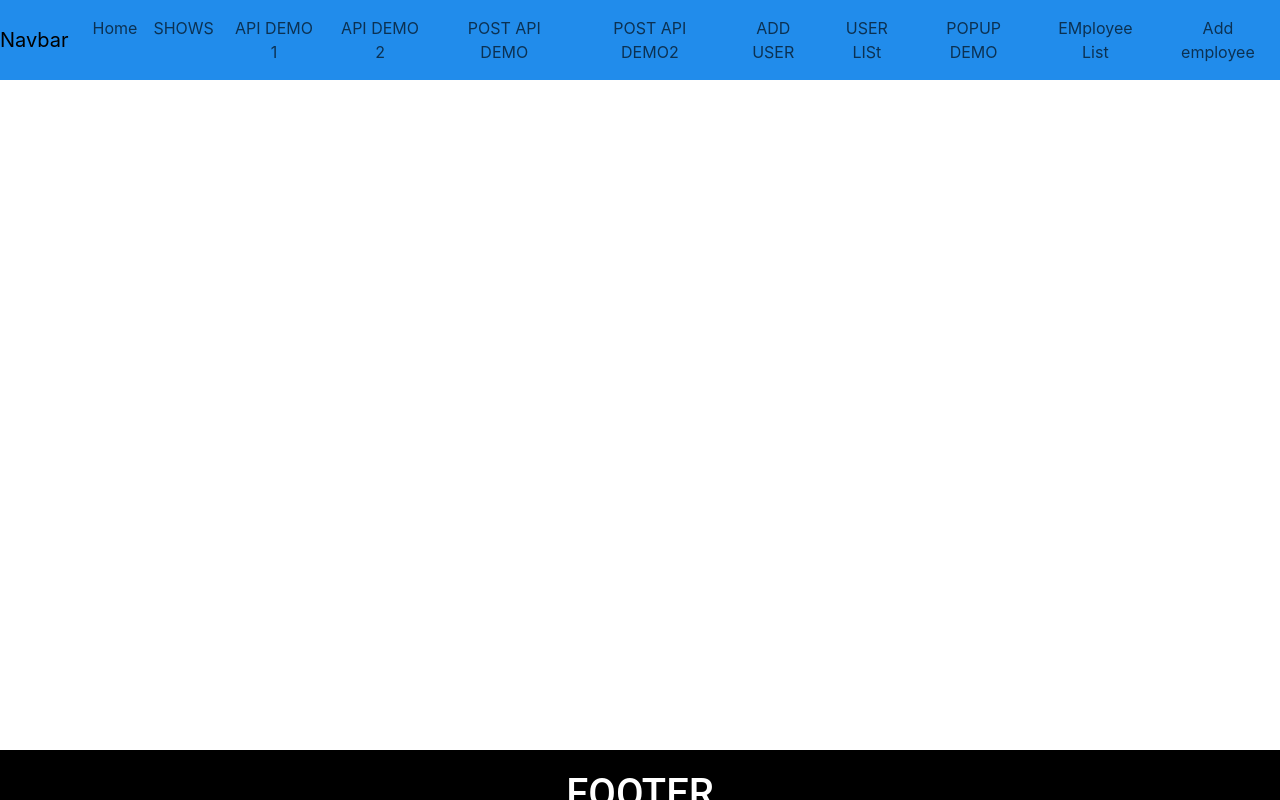
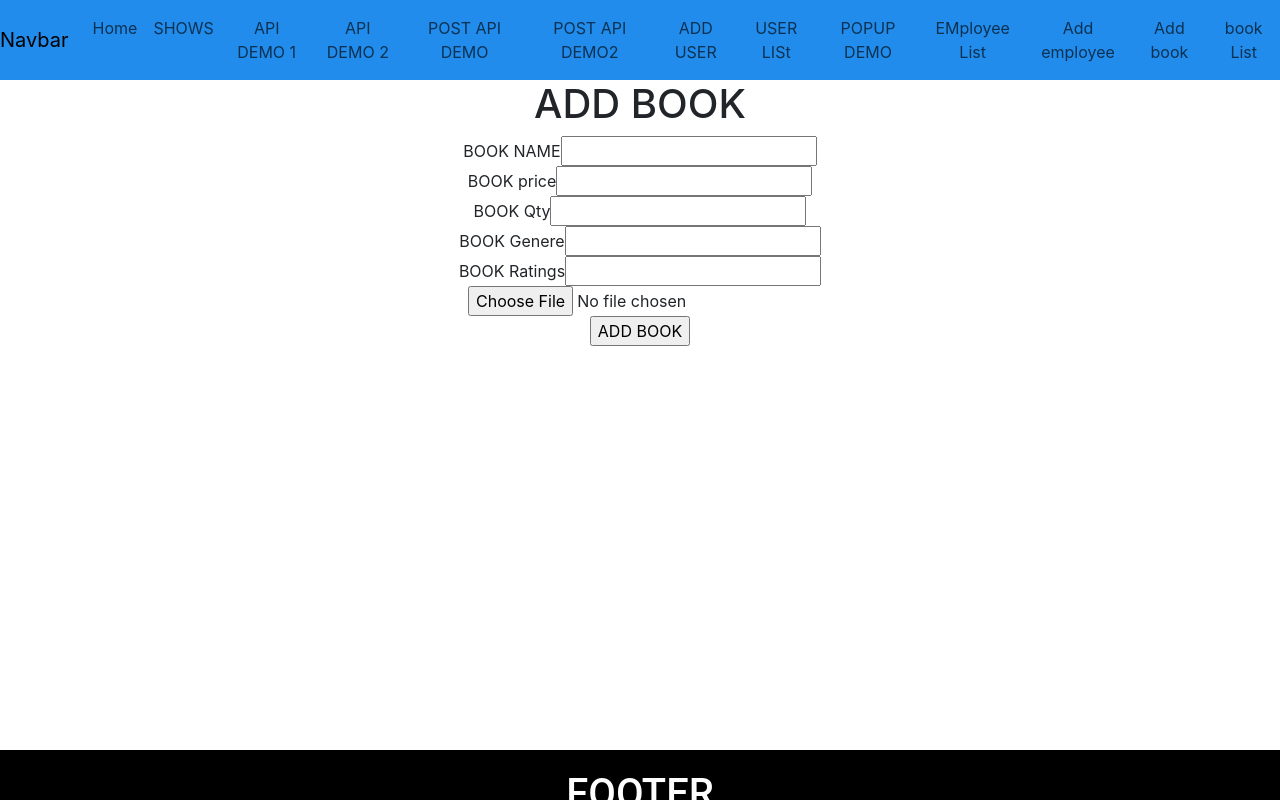
Before and after one commit to samirvithlani/cw1-react, a React (Create React App) app: page /addbook in a window 1280 px wide. Built offline with nearby package versions, Linux system fonts and the light colour scheme.

Commit message:
book crud

```diff
--- a/src/App.js
+++ b/src/App.js
@@ -25,6 +25,8 @@ import { UpdateUser } from './components/crud/UpdateUser';
 import { PopUpDemo } from './components/crud/PopUpDemo';
 import { EmployeeList } from './components/crud2/EmployeeList';
 import { AddEmployee } from './components/crud2/AddEmployee';
+import { AddBook } from './components/crud/AddBook';
+import { BookList } from './components/crud/BookList';
 
 function App() {
 
@@ -126,6 +128,8 @@ function App() {
           <Route path ="/popup" element = {<PopUpDemo/>}></Route>
           <Route path='/employeelist' element={<EmployeeList/>}></Route>
           <Route path='/addemp' element={<AddEmployee/>}></Route>
+          <Route path='/addbook' element ={<AddBook/>}></Route>
+          <Route path = "/getbooks" element = {<BookList/>}></Route>
 
       </Routes>
       <Footer/>
--- a/src/components/Navbar.jsx
+++ b/src/components/Navbar.jsx
@@ -79,6 +79,16 @@ export const Navbar = () => {
                 Add employee
               </Link>
             </li>
+            <li className="nav-item">
+              <Link className="nav-link" to="/addbook">
+                Add book
+              </Link>
+            </li>
+            <li className="nav-item">
+              <Link className="nav-link" to="/getbooks">
+                 book List
+              </Link>
+            </li>
           </ul>
         </div>
       </nav>
--- /dev/null
+++ b/src/components/crud/AddBook.jsx
@@ -0,0 +1,68 @@
+import axios from "axios";
+import React from "react";
+import { useForm } from "react-hook-form";
+
+export const AddBook = () => {
+  const { register, handleSubmit, reset } = useForm();
+  const submitHandler = async(data) => {
+
+    const formData = new FormData();
+    formData.append("name", data.name);
+    formData.append("price", data.price);
+    formData.append("qty", data.qty);
+    formData.append("genere", data.genere);
+    formData.append("ratings", data.ratings);
+    formData.append("bookImage", data.bookImage[0]);
+
+    const res = await axios.post("http://localhost:3001/book/create", formData)
+    console.log(res.data);
+
+  };
+
+  return (
+    <div>
+      <h1>ADD BOOK</h1>
+      <div>
+        <form onSubmit={handleSubmit(submitHandler)}>
+          <div>
+            <label htmlFor="bookName">BOOK NAME</label>
+            <input
+              type="text"
+              name="bookName"
+              id="bookName"
+              {...register("name")}
+            />
+          </div>
+          <div>
+            <label htmlFor="bookprice">BOOK price</label>
+            <input type="text" {...register("price")}/>
+          </div>
+          <div>
+            <label htmlFor="bookQty">BOOK Qty</label>
+            <input type="text" {...register("qty")}/>
+          </div>
+          <div>
+            <label htmlFor="bookGenere">BOOK Genere</label>
+            <input type="text" {...register("genere")}/>
+          </div>
+          <div>
+            <label htmlFor="bookRatings">BOOK Ratings</label>
+            <input type="text" {...register("ratings")}/>
+          </div>
+          <div>
+            <input
+              type="file"
+              name="bookImage"
+              id="bookImage"
+              {...register("bookImage")}
+            />
+          </div>
+
+          <div>
+            <input type="submit" value="ADD BOOK" />
+          </div>
+        </form>
+      </div>
+    </div>
+  );
+};
--- /dev/null
+++ b/src/components/crud/BookList.jsx
@@ -0,0 +1,50 @@
+import axios from "axios";
+import React, { useEffect, useState } from "react";
+
+export const BookList = () => {
+  const [books, setbooks] = useState([]);
+
+  const getBookData = async () => {
+    const res = await axios.get("http://localhost:3001/book/getall");
+    console.log(res.data.data);
+    setbooks(res.data.data);
+  };
+
+  useEffect(() => {
+    getBookData();
+  }, []);
+
+  return (
+    <div>
+      <h1>BOOK LIST</h1>
+        <table className="table table-hover table-striped table-dark">
+            <thead>
+                <tr>
+                    <th scope="col">NAME</th>
+                    <th scope="col">PRICE</th>
+                    <th scope="col">QTY</th>
+                    <th scope="col">GENERE</th>
+                    <th scope="col">RATINGS</th>
+                    <th scope="col">IMAGE</th>
+                </tr>
+            </thead>
+            <tbody>
+                {
+                    books?.map((book) => {
+                        return (
+                            <tr>
+                                <td>{book.name}</td>
+                                <td>{book.price}</td>
+                                <td>{book.qty}</td>
+                                <td>{book.genere}</td>
+                                <td>{book.ratings}</td>
+                                <td><img src={`https://drive.google.com/uc?export=view&id=${book.googleDriveId}`} alt="no image" width="100px"/></td>
+                            </tr>
+                        )
+                    })
+                }
+                </tbody>
+        </table>
+    </div>
+  );
+};
```
